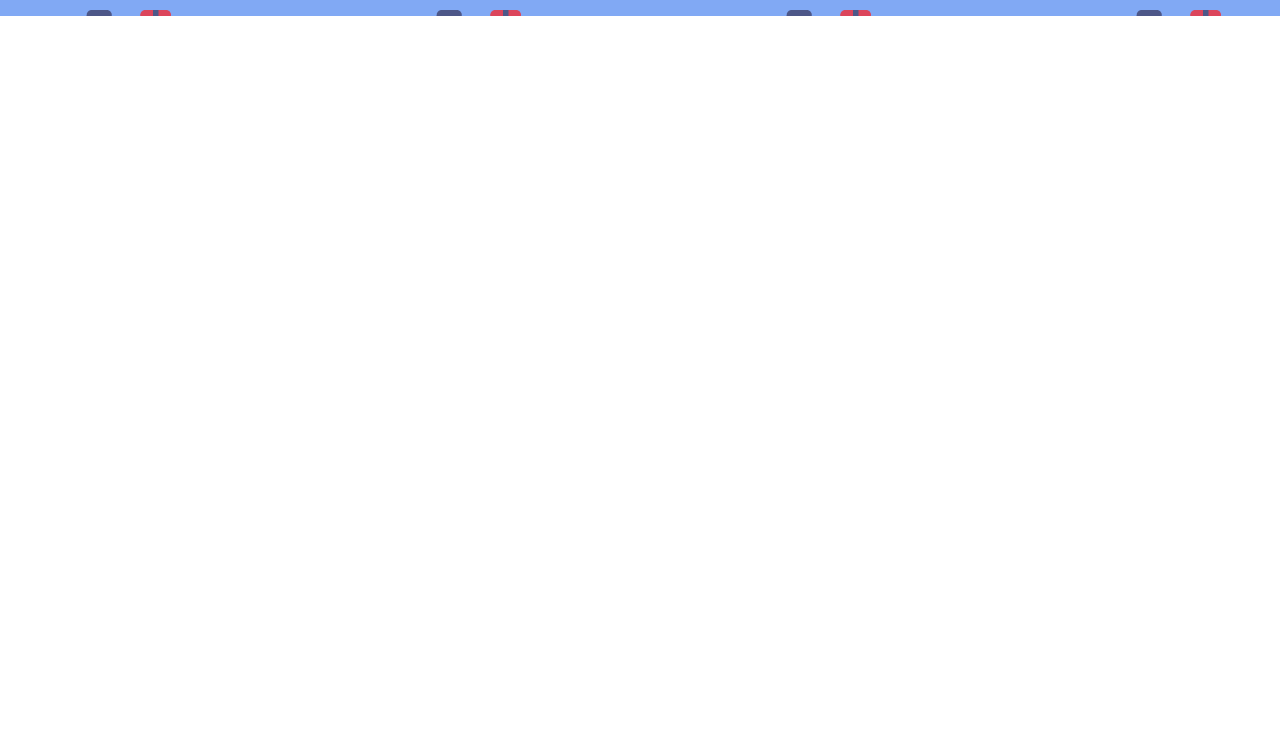
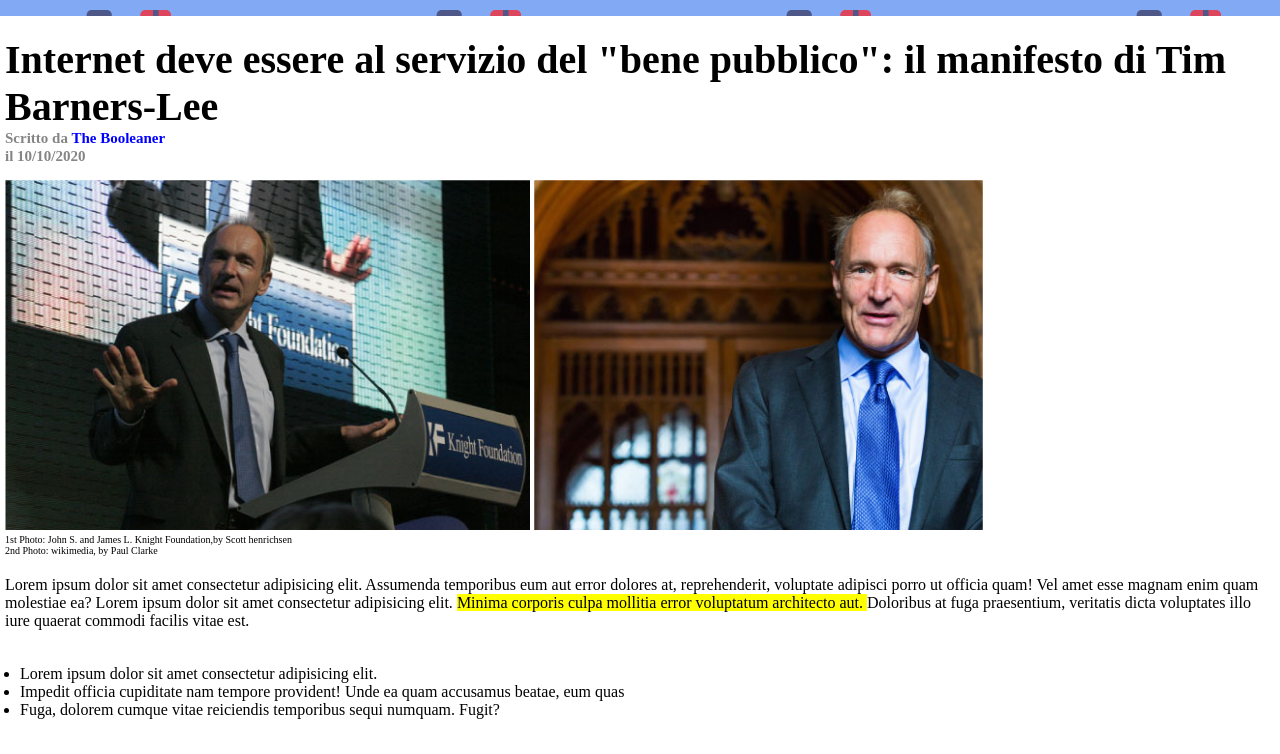
Before and after one commit to MirkoCaccavone/html-css-booleaner, a plain HTML site: page index.html in a window 1280 px wide. Shown: the part 104-858 px from the top of the page. Before the commit the page ends 800 px from the top, so only its background shows below. Drawn offline with Linux system fonts and the light colour scheme.

Commit message:
create main

```diff
--- a/css/style.css
+++ b/css/style.css
@@ -14,3 +14,48 @@ header > img{
     margin-top: 50px;
     margin-left: 10px;
 }
+
+/* css main */
+
+main{
+    margin: 20px 5px;
+}
+
+h1{
+    font-size: 40px;
+}
+
+#blue_text{
+    color: blue;
+}
+
+.info_autore{
+    font-size: 15px;
+    color: rgb(133, 133, 133);
+    font-weight: bold;
+}
+
+#foto_tim{
+    margin-top: 15px;
+}
+
+main img{
+    height: 350px;
+    width: auto;
+}
+
+.info_foto{
+    font-size: 10px;
+}
+
+.testo_lorem{
+    margin: 20px 0;
+}
+
+.testo_lorem span{
+    background-color: yellow;
+}
+
+#unordered_list ul{
+    padding: 15px;
+}
--- a/index.html
+++ b/index.html
@@ -16,6 +16,45 @@
     <!-- contenuto della pagina -->
     <main>
 
+        <!-- titolo e info autore -->
+        <h1>Internet deve essere al servizio del "bene pubblico": il manifesto di Tim Barners-Lee</h1>
+
+        <div class="info_autore">
+            Scritto da <span id="blue_text">The Booleaner</span>
+        </div>
+
+        <span class="info_autore">il 10/10/2020</span>
+
+        <!-- section con foto -->
+        <section id="foto_tim">
+            <img src="./img/tim-1.jpg" alt="Immagine Tim-01">
+            <img src="./img/tim-2.jpg" alt="Immagine Tim-02">
+
+            <p class="info_foto">1st Photo: John S. and James L. Knight Foundation,by Scott henrichsen</p>
+            <p class="info_foto">2nd Photo: wikimedia, by Paul Clarke</p>
+        </section>
+
+        <!-- section con testo -->
+        <section class=" testo_lorem">
+            <p>
+                Lorem ipsum dolor sit amet consectetur adipisicing elit. Assumenda temporibus eum aut error dolores at, reprehenderit, voluptate adipisci porro ut officia quam! Vel amet esse magnam enim quam molestiae ea? Lorem ipsum dolor sit amet consectetur adipisicing elit.
+                <span>
+                    Minima corporis culpa mollitia error voluptatum architecto aut.
+                </span>
+                Doloribus at fuga praesentium, veritatis dicta voluptates illo iure quaerat commodi facilis vitae est.
+            </p>
+        </section>
+
+        <!-- section lista -->
+        <section id="unordered_list">
+            <ul>
+                <li>Lorem ipsum dolor sit amet consectetur adipisicing elit. </li>
+
+                <li>Impedit officia cupiditate nam tempore provident! Unde ea quam accusamus beatae, eum quas</li>
+
+                <li>Fuga, dolorem cumque vitae reiciendis temporibus sequi numquam. Fugit?</li>
+            </ul>
+        </section>
 
     </main>
 
```
